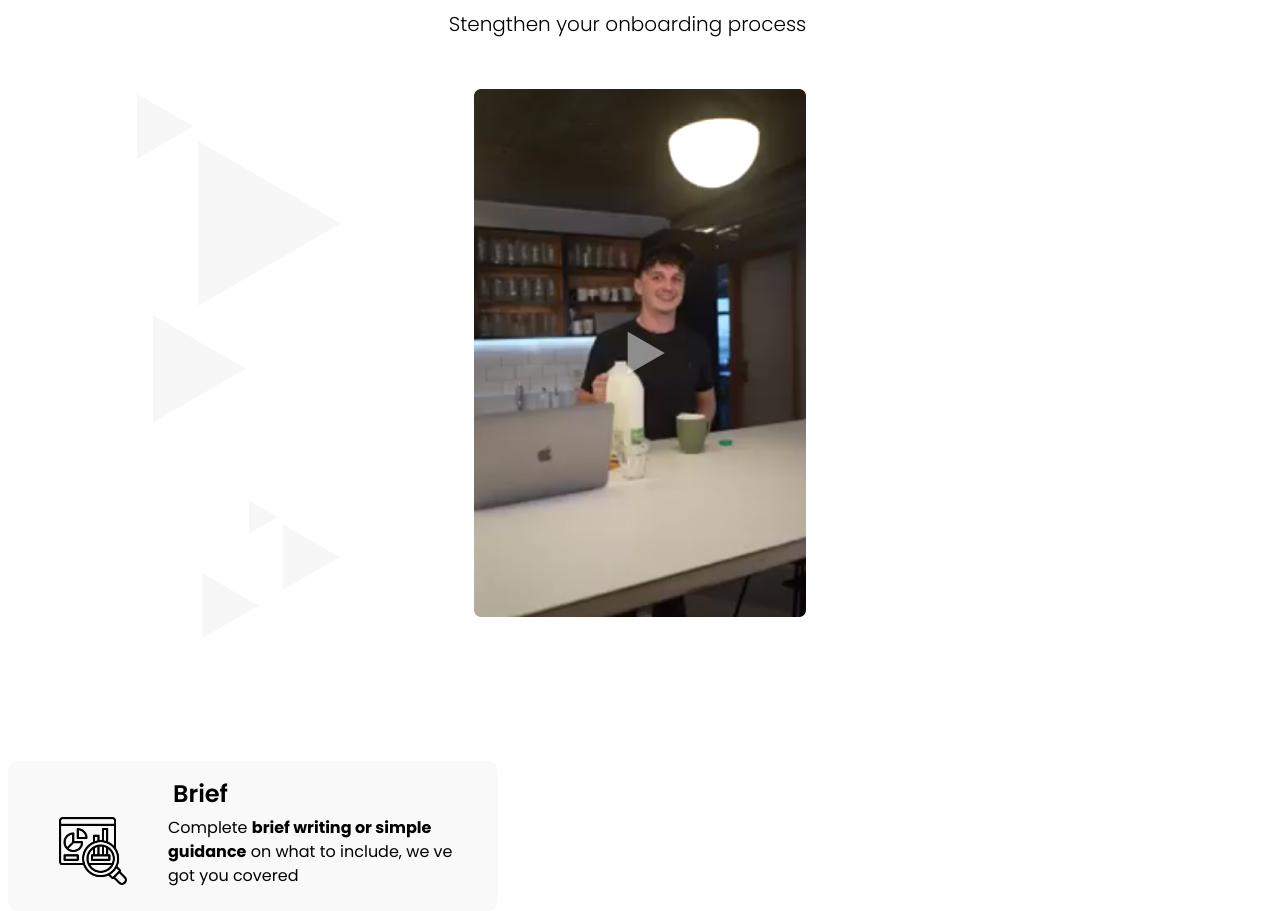
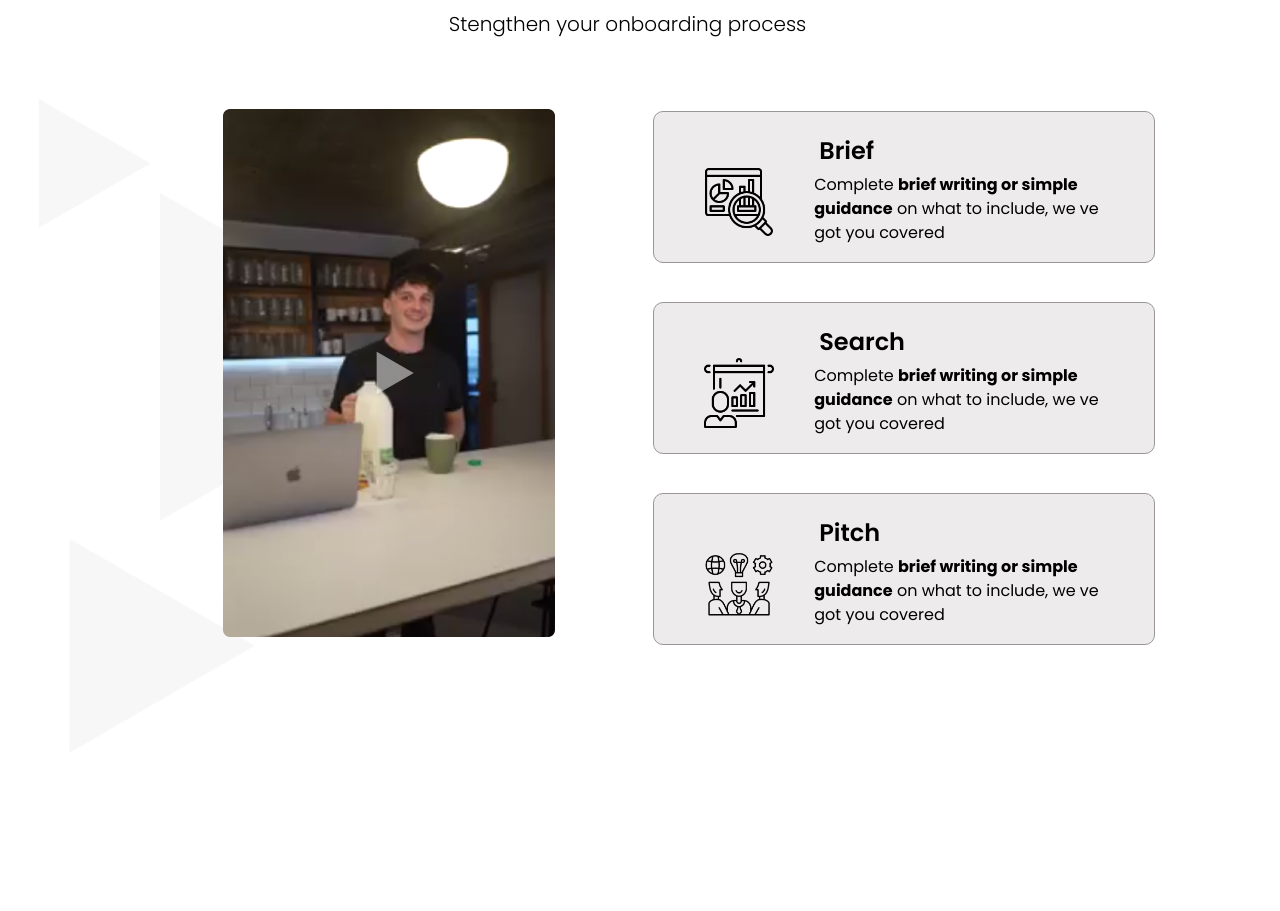
Before and after one commit to VelizarDabov/Task-nextjs-styledcomponents, a Next.js app: page / in a window 1280 px wide. Shown: the part 983-1894 px from the top of the page. After the commit the page ends 1772 px from the top, so only its background shows below. Built offline with nearby package versions, Linux system fonts and the light colour scheme.

Commit message:
resizing

```diff
--- a/collections/Card/Card.jsx
+++ b/collections/Card/Card.jsx
@@ -1,11 +1,34 @@
 // The Card to be exported goes here
-import React from 'react'
-import { StyledContainerCard, StyledDescriptionCard, StyledImageContainer, StyledSectionContainerSmallCard, StyledSectionImageOne, StyledSectionParagraph, StyledSectionParagraphs, StyledSectionTitleOneParagraph, StyledSectionWrapperOne, StyledTextContainer, StyledTitle, StyledTitleOne, StyledTitleOneParagraph } from './elements'
-import Image from 'next/image'
+import React from "react";
+import {
+  StyledContainerCard,
+  StyledDescriptionCard,
+  StyledImageContainer,
+  StyledSectionContainerSmallCard,
+  StyledSectionImageOne,
+  StyledSectionParagraph,
+  StyledSectionParagraphs,
+  StyledSectionTitleOneParagraph,
+  StyledSectionWrapperOne,
+  StyledTextContainer,
+  StyledTitle,
+  StyledTitleOne,
+  StyledTitleOneParagraph,
+} from "./elements";
+import Image from "next/image";
 
-
-
-const Card = ({ title,description,image,imageOne, imageTwo, imageThree,titleOne, ...props}) => {
+const Card = ({
+  title,
+  description,
+  image,
+  imageOne,
+  imageTwo,
+  imageThree,
+  titleOne,
+  titleTwo,
+  titleThree,
+  ...props
+}) => {
   return (
     <StyledContainerCard {...props}>
       <StyledTitle>{title}</StyledTitle>
@@ -16,37 +39,85 @@ const Card = ({ title,description,image,imageOne, imageTwo, imageThree,titleOne,
       {/* small card */}
       <StyledSectionContainerSmallCard>
         <StyledImageContainer>
-            <Image objectFit='contain' layout="responsive" src={image.src} alt={image.alt} width={380} height={380} />
+          <Image
+            objectFit="contain"
+            layout="responsive"
+            src={image.src}
+            alt={image.alt}
+            width={380}
+            height={380}
+          />
         </StyledImageContainer>
-</StyledSectionContainerSmallCard>
 
-{/* paragraph */}
+        {/* paragraph one */}
         <StyledSectionParagraphs>
           <StyledSectionWrapperOne>
             <StyledSectionImageOne>
-<Image objectFit='contain' layout='responsive' src={imageOne.src} alt={imageOne.alt} width={40} height={40}/>
+              <Image
+                objectFit="contain"
+                layout="responsive"
+                src={imageOne.src}
+                alt={imageOne.alt}
+                width={40}
+                height={40}
+              />
             </StyledSectionImageOne>
             <StyledSectionTitleOneParagraph>
-    <StyledTitleOneParagraph>
-{titleOne}
-    </StyledTitleOneParagraph>
+              <StyledTitleOneParagraph>{titleOne}</StyledTitleOneParagraph>
               <StyledSectionParagraph>
-                  Complete <b>brief writing or
-                  simple guidance</b> on what to
+                Complete <b>brief writing or simple guidance</b> on what to
+                include, we ve got you covered
+              </StyledSectionParagraph>
+            </StyledSectionTitleOneParagraph>
+          </StyledSectionWrapperOne>
+
+          {/* paraghraph two */}
+
+          <StyledSectionWrapperOne>
+            <StyledSectionImageOne>
+              <Image
+                objectFit="contain"
+                layout="responsive"
+                src={imageTwo.src}
+                alt={imageTwo.alt}
+                width={40}
+                height={40}
+              />
+            </StyledSectionImageOne>
+            <StyledSectionTitleOneParagraph>
+              <StyledTitleOneParagraph>{titleTwo}</StyledTitleOneParagraph>
+              <StyledSectionParagraph>
+                Complete <b>brief writing or simple guidance</b> on what to
+                include, we ve got you covered
+              </StyledSectionParagraph>
+            </StyledSectionTitleOneParagraph>
+          </StyledSectionWrapperOne>
+
+          {/* paragraph three */}
+
+          <StyledSectionWrapperOne>
+            <StyledSectionImageOne>
+              <Image
+                objectFit="contain"
+                layout="responsive"
+                src={imageThree.src}
+                alt={imageThree.alt}
+                width={40}
+                height={40}
+              />
+            </StyledSectionImageOne>
+            <StyledSectionTitleOneParagraph>
+              <StyledTitleOneParagraph>{titleThree}</StyledTitleOneParagraph>
+              <StyledSectionParagraph>
+                Complete <b>brief writing or simple guidance</b> on what to
                 include, we ve got you covered
               </StyledSectionParagraph>
             </StyledSectionTitleOneParagraph>
           </StyledSectionWrapperOne>
         </StyledSectionParagraphs>
+      </StyledSectionContainerSmallCard>
+    </StyledContainerCard>
+  );
+};
 
-
-
-
-
-    </StyledContainerCard>
-
-
-  )
-}
-
-export default Card
+export default Card;
--- a/collections/Card/elements.jsx
+++ b/collections/Card/elements.jsx
@@ -10,13 +10,18 @@ import {
 // Styled elements for the Card go here
 export const StyledContainerCard = styled(({ height, ...props }) => <SectionContainerCard {...props} />)`
   align-items: center;
+
 `;
 export const StyledTitle = styled((props) => <SectionBigHeadingCard {...props} />)`
   margin: 50px 0 0 0;
   @media (max-width: 600px) {
     font-size: 1.6rem;
   }
-`;
+  @media (max-width: 480px) {
+
+  margin-left: 80px;
+}`;
+
 export const StyledTextContainer = styled(({ ...props }) => <div {...props} />)`
 margin-bottom: 50px;
 margin-right: 25px;
@@ -43,15 +48,16 @@ export const StyledSectionContainerSmallCard=styled(({...props}) => <div {...pro
   box-sizing: border-box;
   width: 100%;
   height: 100%;
-  background-position-x: 15%;
+  background-position-x: 20%;
   background-repeat: no-repeat;
   background-image: url('/background.png');
-  background-size: 1024px;
+  background-size:2040px;
   @media (max-width: 640px) {
     flex-direction: column;
-    background-position: center top;
-    background-size: 651px;
-    background-position-x: 5%;
+    align-items: center;
+    background-position: center;
+    background-size: 640px;
+    background-position-x: 10%;
     height: auto;
   }
 `
@@ -61,19 +67,28 @@ export const StyledImageContainer = styled(({ ...props }) => <div {...props} />)
   max-height: 65rem;
   width: 100%;
   height: 100%;
+  margin-top: 20px;
   @media (max-width: 600px) {
-    max-width: 23.03rem;
+    max-width: 20rem;
     margin-bottom: 20px;
-    margin-left: 94px;
+
   }
-`;
-export const StyledSectionParagraphs = styled(({ ...props }) => <div{...props} />)`
+  @media (max-width: 480px) {
+    max-width: 15.03rem;
+  margin-left: 30px;
 
+}`;
+
+export const StyledSectionParagraphs = styled(({ ...props }) => <div {...props} />)`
+cursor: pointer;
 `;
 export const StyledSectionWrapperOne=styled(({ ...props }) => <div {...props} />)`
 display: flex;
-  width: 470px;
-  background-color: #f9f9f9;
+align-items: center;
+border:1px solid;
+border-color:#9a9696;
+  width: 480px;
+  background-color: #edebeb;
   margin:  22px 0 39px 0;
   border-radius: 10px;
   padding: 10px;
@@ -81,13 +96,19 @@ display: flex;
     border:2px solid Blue;
   }
 
-@media (max-width: 1000px) {
-  width: 430px;
+@media (max-width: 1024px) {
+  width: 480px;
 }
-@media (max-width: 600px) {
-  width: 265px;
-  margin-left: 105px;
+@media (max-width: 580px) {
+  width: 300px;
+  align-items: center;
+}
+  @media (max-width: 480px) {
+  width: 250px;
+  align-items: center;
+  margin-left: 50px;
 }`;
+
 export const StyledSectionImageOne = styled(({ ...props }) => <div {...props} />)`
 width: 70px;
 padding-top: 45px;
--- a/components/CardTypes/SectionParagraphThree.jsx
+++ b/components/CardTypes/SectionParagraphThree.jsx
@@ -1,5 +1,5 @@
-import { StyledSectionParagraphThree } from "./elements";
+// import { StyledSectionParagraphThree } from "./elements";
 
-export const SectionParagraphThree = ({ ...props }) => {
-  return <StyledSectionParagraphThree {...props} />;
-};
+// export const SectionParagraphThree = ({ ...props }) => {
+//   return <StyledSectionParagraphThree {...props} />;
+// };
--- a/components/CardTypes/SectionParagraphTwo.jsx
+++ b/components/CardTypes/SectionParagraphTwo.jsx
@@ -1,5 +1,5 @@
-import { StyledSectionParagraphTwo } from "./elements";
+// import { StyledSectionParagraphTwo } from "./elements";
 
-export const SectionParagraphTwo = ({ ...props }) => {
-  return <StyledSectionParagraphTwo {...props} />;
-};
+// export const SectionParagraphTwo = ({ ...props }) => {
+//   return <StyledSectionParagraphTwo {...props} />;
+// };
--- a/components/CardTypes/elements.jsx
+++ b/components/CardTypes/elements.jsx
@@ -30,10 +30,10 @@ overflow: hidden;
   -webkit-line-clamp: 3;
   -webkit-box-orient: vertical;
 
-@media (max-width: 1000px) {
+@media (max-width: 1024px) {
     width: 295px;
 }
-@media (max-width: 600px) {
+@media (max-width: 680px) {
   font-size: 0.7rem;
   line-height: 1.1rem;
   width: 175px;
@@ -46,7 +46,7 @@ font-size: 1.5rem;
 margin: 5px;
 &:hover{
   text-decoration: underline;
-  color: #0070f3;
+  color: #0758b5;
 }
 @media (max-width: 600px) {
   font-size: 1rem;
--- a/components/CardTypes/index.js
+++ b/components/CardTypes/index.js
@@ -1,7 +1,7 @@
 export * from "./SectionBigHeadingCard";
 export * from "./SectionParagraphOne";
-export * from "./SectionParagraphTwo";
-export * from "./SectionParagraphThree";
+// export * from "./SectionParagraphTwo";
+// export * from "./SectionParagraphThree";
 export * from "./SectionTitleOne"
 
 // export * from "./SectionTitleOneParagraph_";
--- a/components/ContainerCard/SectionContainerCard/elements.jsx
+++ b/components/ContainerCard/SectionContainerCard/elements.jsx
@@ -4,5 +4,6 @@ export const StyledSectionContainerCard = styled(({ ...props }) => <div {...prop
   max-width: 1920px;
   box-sizing: border-box;
   width: 100%;
-  height: 650px;
+  height: 680px;
+  flex-direction: row;
 `;
--- a/components/Containers/SectionContainer/elements.jsx
+++ b/components/Containers/SectionContainer/elements.jsx
@@ -1,12 +1,11 @@
 import styled from "styled-components";
 
-export const StyledSectionContainer = styled(({ topMargin = 0, bottomMargin = 0, ...props }) => <div {...props} />)`
-  display: flex;
-  max-width: 1920px;
+export const StyledSectionContainer = styled(({  ...props }) => <div {...props} />)`
+  display:flex;
+  max-width: 2040px;
   width: 100%;
   height: auto;
   margin-left: auto;
   margin-right: auto;
-  margin-top: ${({ topMargin }) => topMargin}rem;
-  margin-bottom: ${({ bottomMargin }) => bottomMargin}rem;
+
 `;
--- a/pages/index.js
+++ b/pages/index.js
@@ -15,6 +15,8 @@ const cardProps={
   imageThree:{src:'/brainstorming.png', alt:'pitch image'},
   title: "Managed agency selection",
   titleOne:'Brief',
+  titleTwo:'Search',
+  titleThree:'Pitch',
   description: "Stengthen your onboarding process",
 }
 export default function Home() {
```
Also changed, not shown: public/background2.png (added). Lines whose indentation alone changed are shown as unchanged.
